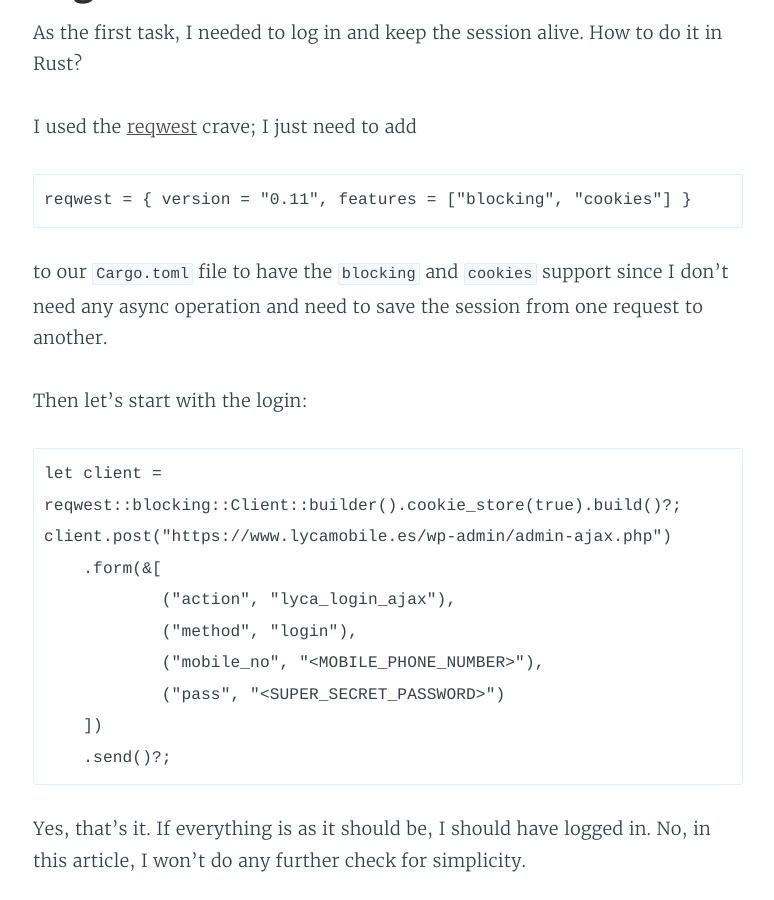
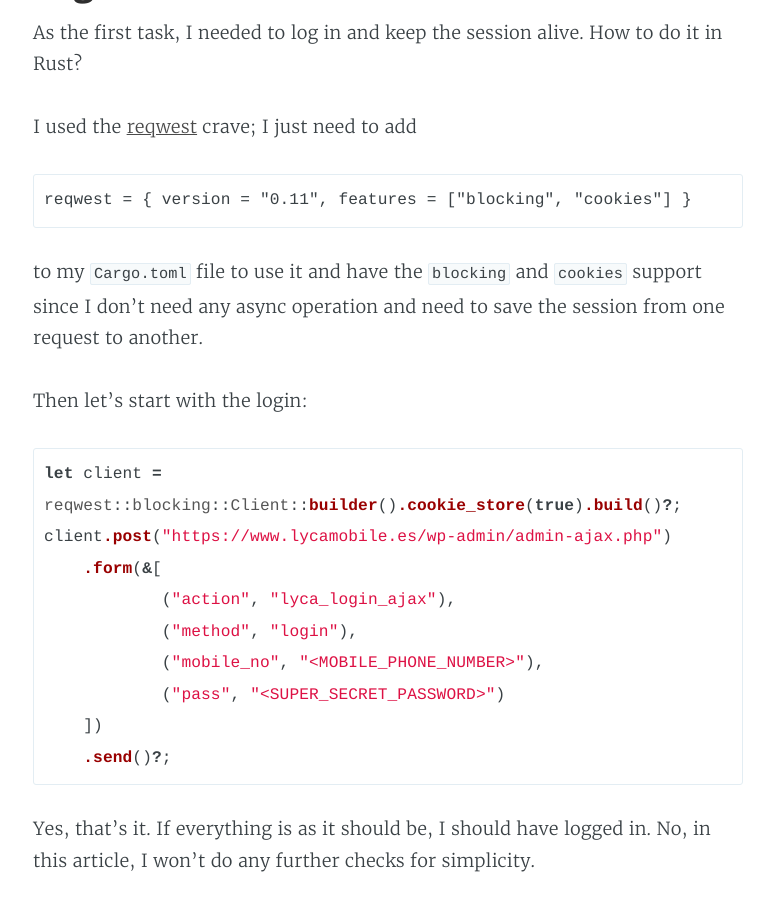
Before and after one commit to dlion/domenicoluciani, a Jekyll site: the page built from _posts/2021-04-30-save-5-minutes-web-scraping-with-rust.md, in a window 1280 px wide and 900 px high, scrolled down 1612 px. Shown: the whole window, without its empty margins (252-1026 px from the left). Built offline with Jekyll 4.4.1, drawn with Linux system fonts in a browser that asks for light colours; some web fonts are replaced; some of the changed text lies outside the part shown.

Commit message:
Fix the file's name and add the highlight

````diff
--- a/_posts/2021-04-30-save-5-minutes-scraping-with-rust.md
+++ b/_posts/2021-04-30-save-5-minutes-web-scraping-with-rust.md
@@ -26,11 +26,11 @@
 reqwest = { version = "0.11", features = ["blocking", "cookies"] }
 ```
 
-to our `Cargo.toml` file to have the `blocking` and `cookies` support since I don't need any async operation and need to save the session from one request to another.
+to my `Cargo.toml` file to use it and have the `blocking` and `cookies` support since I don't need any async operation and need to save the session from one request to another.
 
 Then let's start with the login:
 
-```
+```rust
 let client = reqwest::blocking::Client::builder().cookie_store(true).build()?;
 client.post("https://www.lycamobile.es/wp-admin/admin-ajax.php")
     .form(&[
@@ -42,16 +42,16 @@
     .send()?;
 ```
 
-Yes, that's it. If everything is as it should be, I should have logged in. No, in this article, I won't do any further check for simplicity.
+Yes, that's it. If everything is as it should be, I should have logged in. No, in this article, I won't do any further checks for simplicity.
 
 Once I have done the login, I should get into my profile to get my stats; I can do it with these two lines of code:
 
-```
+```rust
 let response = client.get("https://www.lycamobile.es/es/my-account/").send()?;
 let body_response = response.text()?;
 ```
 
-If everything went well, I should have gotten the page's body right into our `body_response` variable. Easy no?
+If everything went well, I should have gotten the page's body right into the `body_response` variable. Easy no?
 
 ![easy](https://media.giphy.com/media/3o7btNa0RUYa5E7iiQ/giphy.gif)
 
@@ -69,13 +69,13 @@
 
 First of all, we need to parse our document that, in this case, is in the `body_response` variable.
 
-```
+```rust
 let parsed_html = Html::parse_document(&body_response)
 ```
 
 and then we can start scraping it:
 
-```
+```rust
 let selector = &Selector::parse("p.bdl-balance > span")
     .expect("Error during the parsing using the given selector");
 let span_text = parsed_html
@@ -100,8 +100,7 @@
 
 For example, the internet data left:
 
-```
-
+```rust
 let selector = &Selector::parse("div.bdl-mins")
     .expect("Error during the parsing using the given selector");
 let div_text = parsed_html
@@ -112,7 +111,7 @@
 
 and
 
-```
+```rust
 div_text.get(2..)
 .unwrap_or_else(||"Can't get the internet balance correctly")
 .to_string()
@@ -124,7 +123,7 @@
 
 Later on, I decided that maybe this could have been helpful for someone else, so I decided to add more things like reading the credentials from a YAML file, having a pretty output, and checking more errors during the process.
 
-I made it public on my Github: https://github.com/dlion/rustyca
+I made it public on my Github: [https://github.com/dlion/rustyca](https://github.com/dlion/rustyca)
 
 Here an example of the final output:
 
````
Also changed, not shown: other parts of _posts/2021-04-30-save-5-minutes-web-scraping-with-rust.md (+1 -1 lines).
